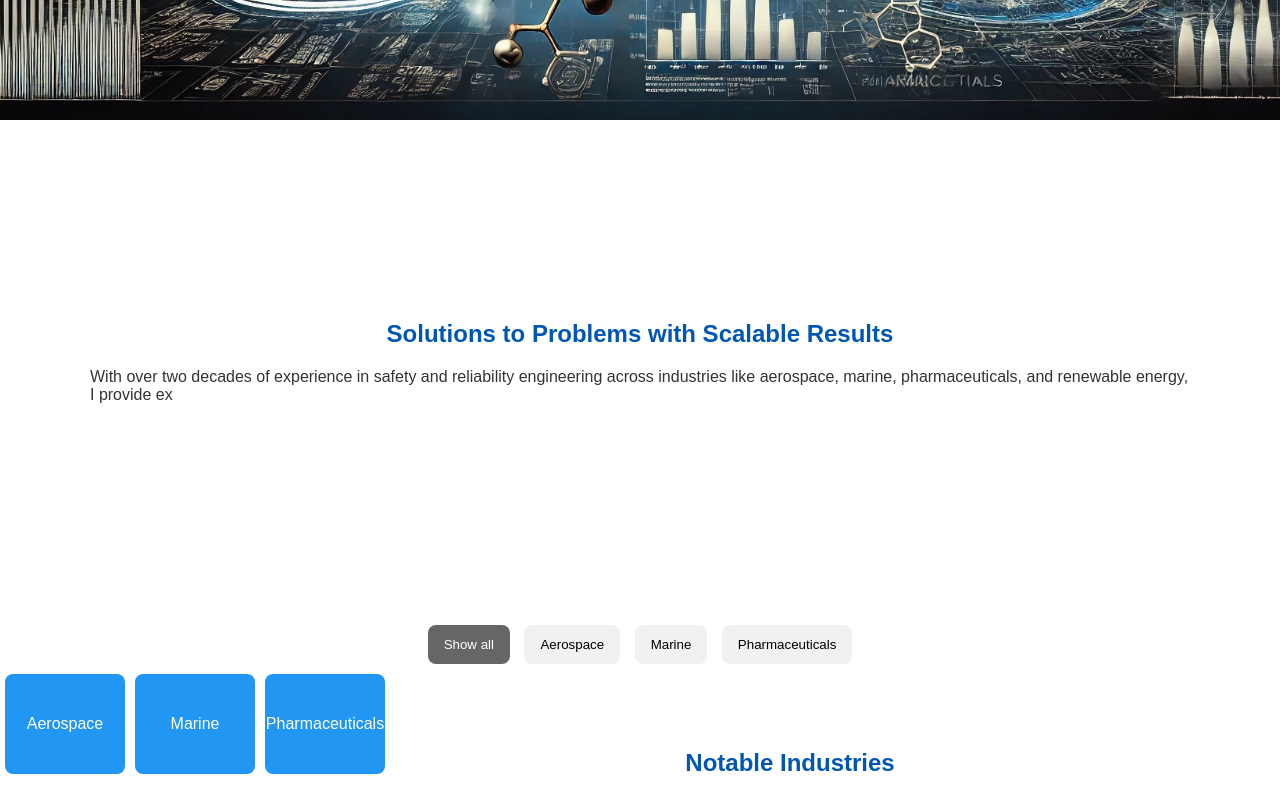
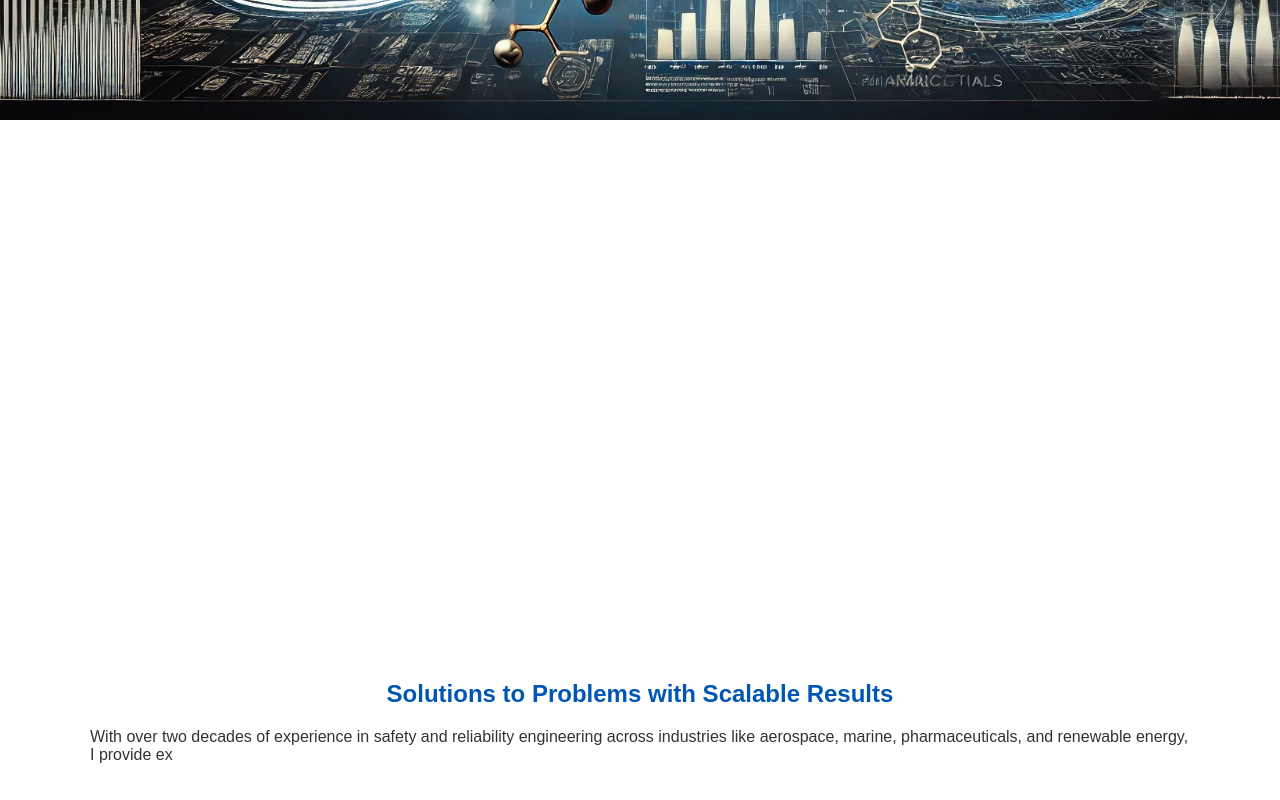
Before and after one commit to WithoutWorries/mywebsite, a plain HTML site: page index.html in a window 1280 px wide. Shown: the part 680-1480 px from the top of the page. Drawn offline with Linux system fonts and the light colour scheme; a script that the page names is missing.

Commit message:
index.html

```diff
--- a/index.html
+++ b/index.html
@@ -116,7 +116,7 @@
     </head>
 <body>
     <div class="parallax parallax-1">Fraser Mackie</div>
-    <section style="padding: 180px 20px;">
+    <section style="padding: 540px 20px;">
         <h2>Solutions to Problems with Scalable Results</h2>
         <p id="typing-effect"></p>
         <script>
```
